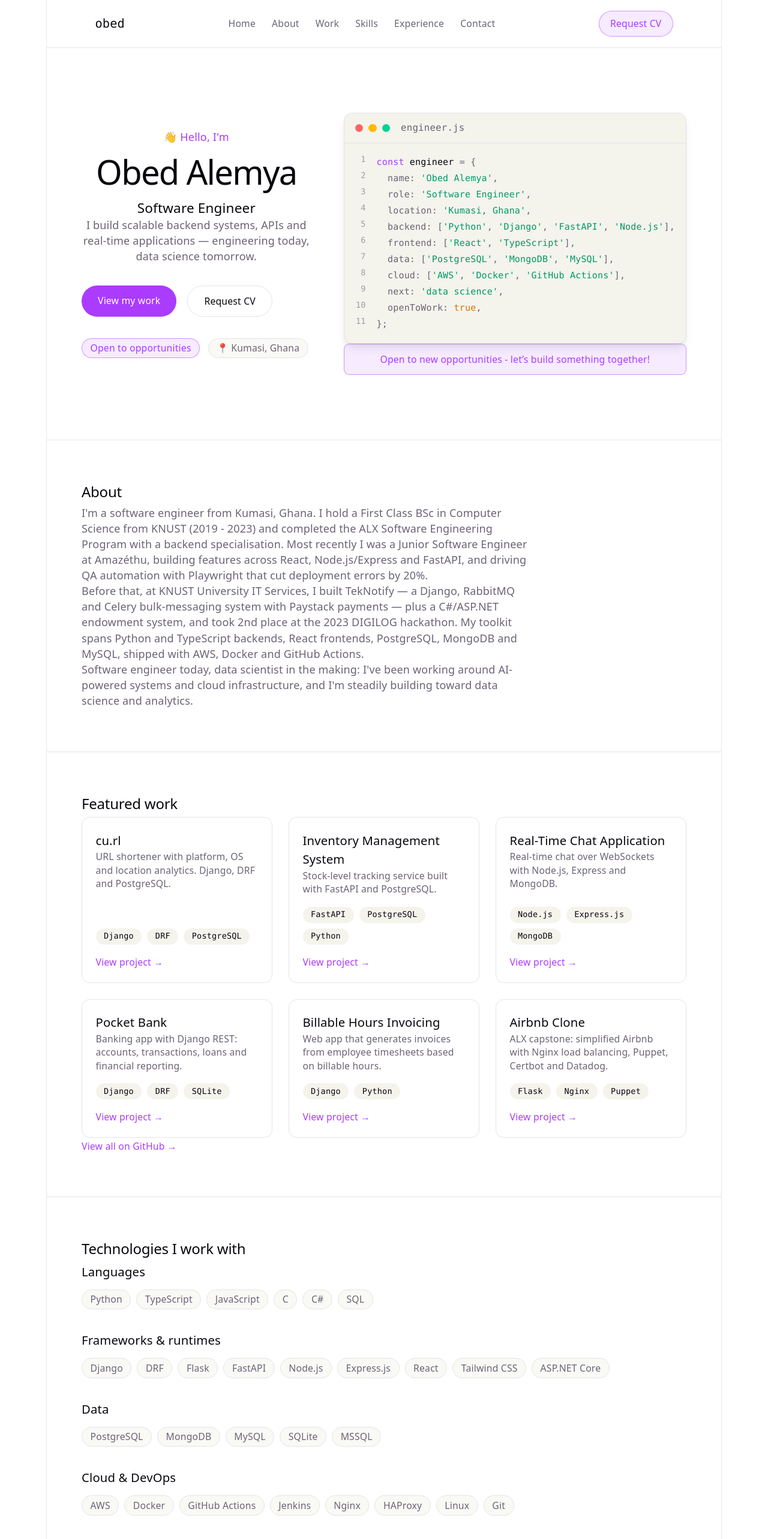
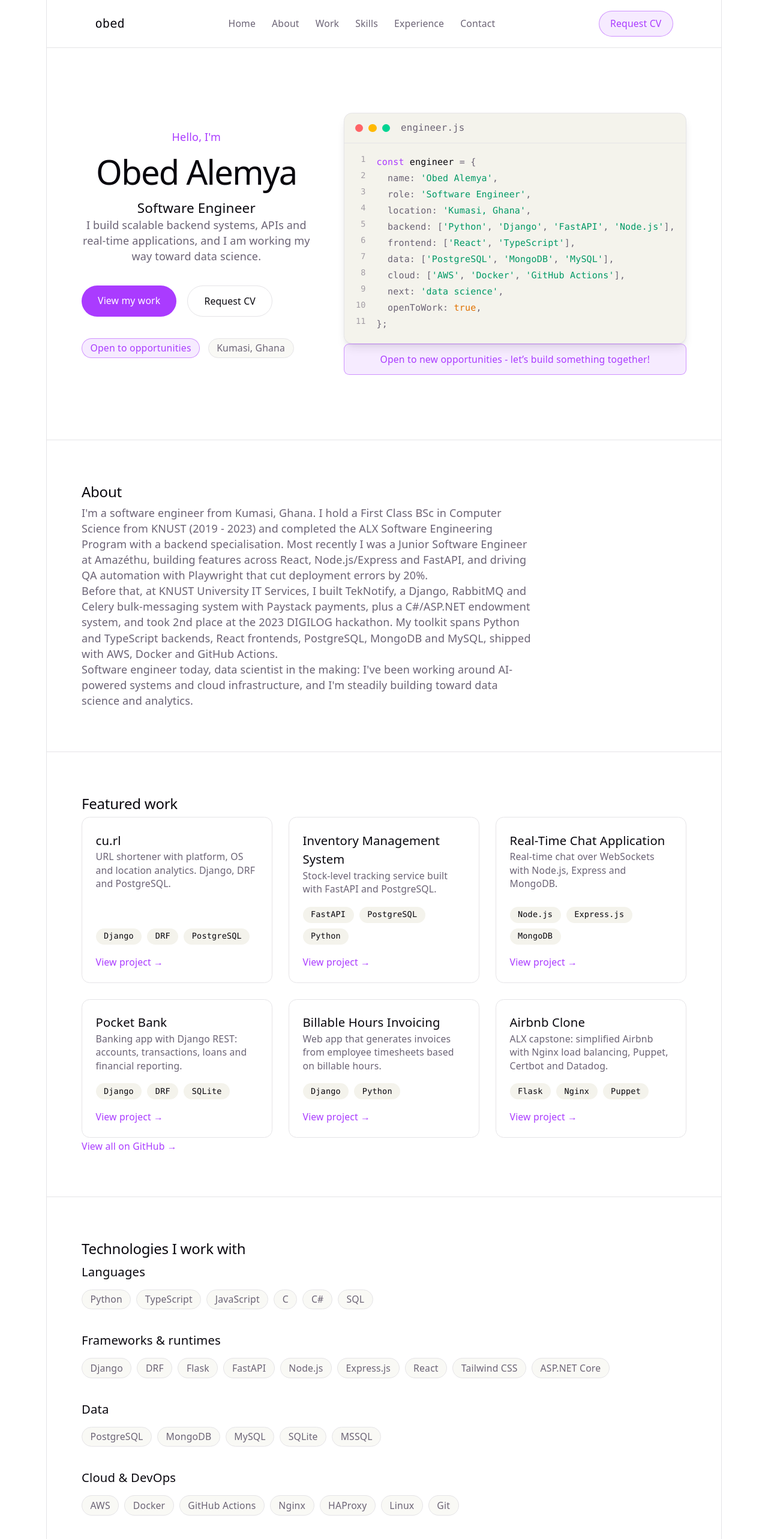
Before and after one commit to alemyaobed/alemyaobed, a React app in the folder site/: page / in a window 1280 px wide. Shown: the top 2566 px of the page at 60% size. Built offline with nearby package versions, Linux system fonts and the light colour scheme; the HTML template or start-up script is replaced by a standard one.

Commit message:
Humanize the README, keep only evidenced skills and drop the em dashes (#10)

```diff
--- a/site/src/components/Hero.tsx
+++ b/site/src/components/Hero.tsx
@@ -36,7 +36,7 @@ export function Hero() {
               {SITE.availability}
             </span>
             <span className="rounded-full border border-line bg-pill px-3 py-1 text-sm text-muted">
-              📍 {SITE.location}
+              {SITE.location}
             </span>
           </div>
         </div>
--- a/site/src/content.ts
+++ b/site/src/content.ts
@@ -15,11 +15,11 @@ export const SITE = {
   shortName: 'obed',
   role: 'Software Engineer',
   location: 'Kumasi, Ghana',
-  greeting: "👋 Hello, I'm",
+  greeting: "Hello, I'm",
   tagline:
-    'I build scalable backend systems, APIs and real-time applications — engineering today, data science tomorrow.',
+    'I build scalable backend systems, APIs and real-time applications, and I am working my way toward data science.',
   availability: 'Open to opportunities',
-  pageTitle: 'Obed Alemya — Software Engineer',
+  pageTitle: 'Obed Alemya, Software Engineer',
 } as const
 
 // --- Navigation ---
@@ -121,7 +121,7 @@ export const ABOUT = {
   heading: 'About',
   paragraphs: [
     "I'm a software engineer from Kumasi, Ghana. I hold a First Class BSc in Computer Science from KNUST (2019 - 2023) and completed the ALX Software Engineering Program with a backend specialisation. Most recently I was a Junior Software Engineer at Amazéthu, building features across React, Node.js/Express and FastAPI, and driving QA automation with Playwright that cut deployment errors by 20%.",
-    'Before that, at KNUST University IT Services, I built TekNotify — a Django, RabbitMQ and Celery bulk-messaging system with Paystack payments — plus a C#/ASP.NET endowment system, and took 2nd place at the 2023 DIGILOG hackathon. My toolkit spans Python and TypeScript backends, React frontends, PostgreSQL, MongoDB and MySQL, shipped with AWS, Docker and GitHub Actions.',
+    'Before that, at KNUST University IT Services, I built TekNotify, a Django, RabbitMQ and Celery bulk-messaging system with Paystack payments, plus a C#/ASP.NET endowment system, and took 2nd place at the 2023 DIGILOG hackathon. My toolkit spans Python and TypeScript backends, React frontends, PostgreSQL, MongoDB and MySQL, shipped with AWS, Docker and GitHub Actions.',
     "Software engineer today, data scientist in the making: I've been working around AI-powered systems and cloud infrastructure, and I'm steadily building toward data science and analytics.",
   ],
 } as const
@@ -204,7 +204,7 @@ export const SKILL_GROUPS: SkillGroup[] = [
   { label: 'Data', skills: ['PostgreSQL', 'MongoDB', 'MySQL', 'SQLite', 'MSSQL'] },
   {
     label: 'Cloud & DevOps',
-    skills: ['AWS', 'Docker', 'GitHub Actions', 'Jenkins', 'Nginx', 'HAProxy', 'Linux', 'Git'],
+    skills: ['AWS', 'Docker', 'GitHub Actions', 'Nginx', 'HAProxy', 'Linux', 'Git'],
   },
   {
     label: 'Practices & tooling',
@@ -233,28 +233,21 @@ export const EXPERIENCE_ENTRIES: ExperienceEntry[] = [
   },
   {
     period: 'Nov 2023 - Dec 2024',
-    title: 'Software Engineer — National Service & ICT Assistant',
+    title: 'Software Engineer, National Service & ICT Assistant',
     organization: 'KNUST University IT Services',
     description:
       'Built TekNotify, a Django, RabbitMQ and Celery bulk-messaging system with Paystack payments; developed a C#/ASP.NET endowment system; modeled databases and wrote stored procedures.',
   },
   {
-    period: 'Oct 2022 - Dec 2022',
-    title: 'ICT Intern',
-    organization: 'GIFEC, Nkoranza',
-    description:
-      'Supported ICT infrastructure for underserved communities and taught web development workshops.',
-  },
-  {
     period: 'Jul 2023 - Aug 2024',
-    title: 'Software Engineering Program — Backend',
+    title: 'Software Engineering Program, Backend',
     organization: 'ALX (Holberton affiliated)',
     description:
       'Twelve-month intensive programme; ALX-backend portfolio including an Airbnb clone with Nginx, Puppet, Certbot and Datadog.',
   },
   {
     period: '2019 - 2023',
-    title: 'BSc Computer Science — First Class',
+    title: 'BSc Computer Science, First Class',
     organization: 'KNUST',
     description: 'Kwame Nkrumah University of Science and Technology, Kumasi.',
   },
@@ -274,7 +267,7 @@ export const SOCIALS: LinkItem[] = [
   { label: 'LinkedIn', href: 'https://www.linkedin.com/in/alemyaobed/' },
 ]
 
-export const CV_REQUEST_SUBJECT = 'CV request — Obed Alemya'
+export const CV_REQUEST_SUBJECT = 'CV request for Obed Alemya'
 export const CV_REQUEST_BODY =
   'Hi Obed,\n\nI found your portfolio and would like to request your CV.\n\n'
 
```
Also changed, not shown: 1 other file (tests, documents, lock files or other folders).
